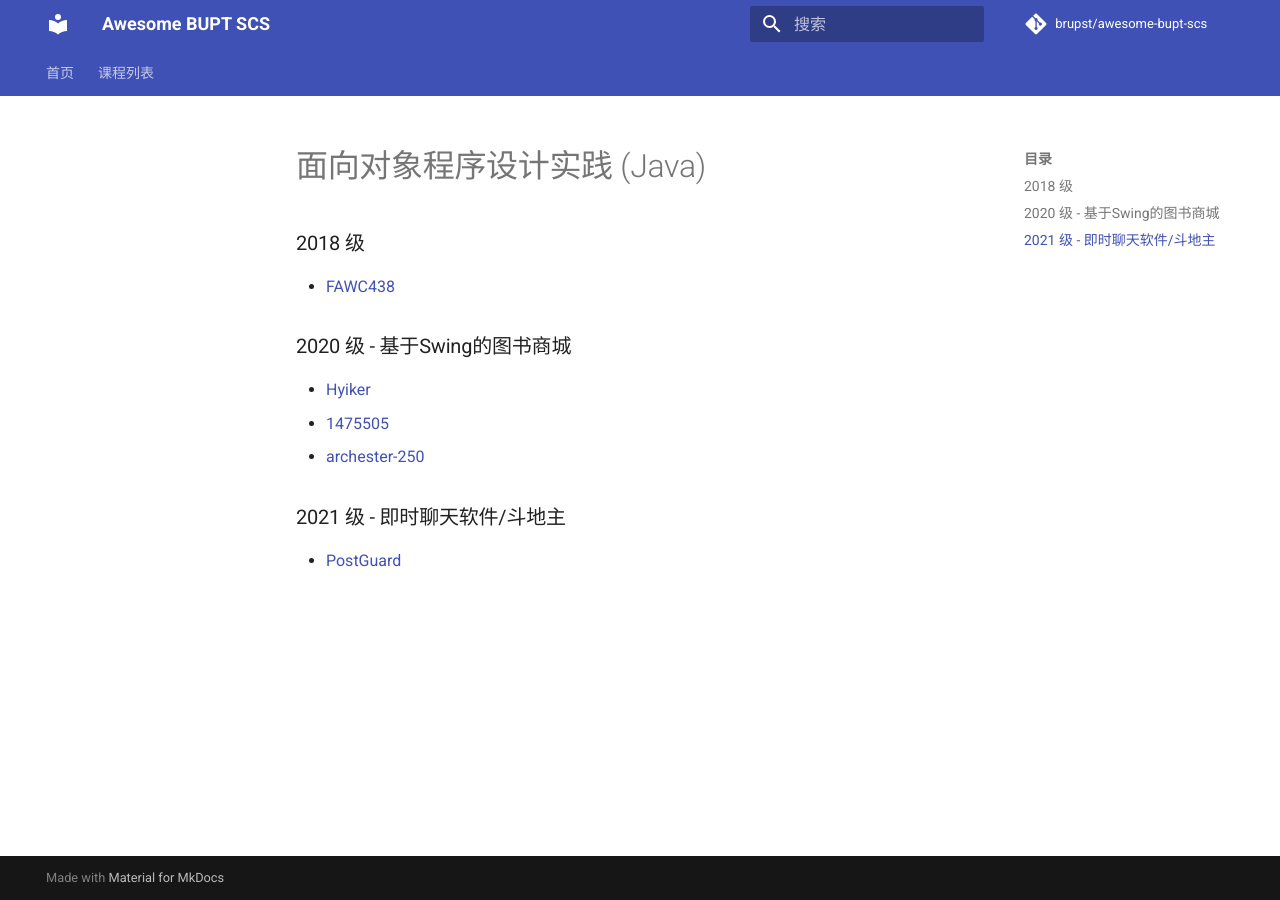
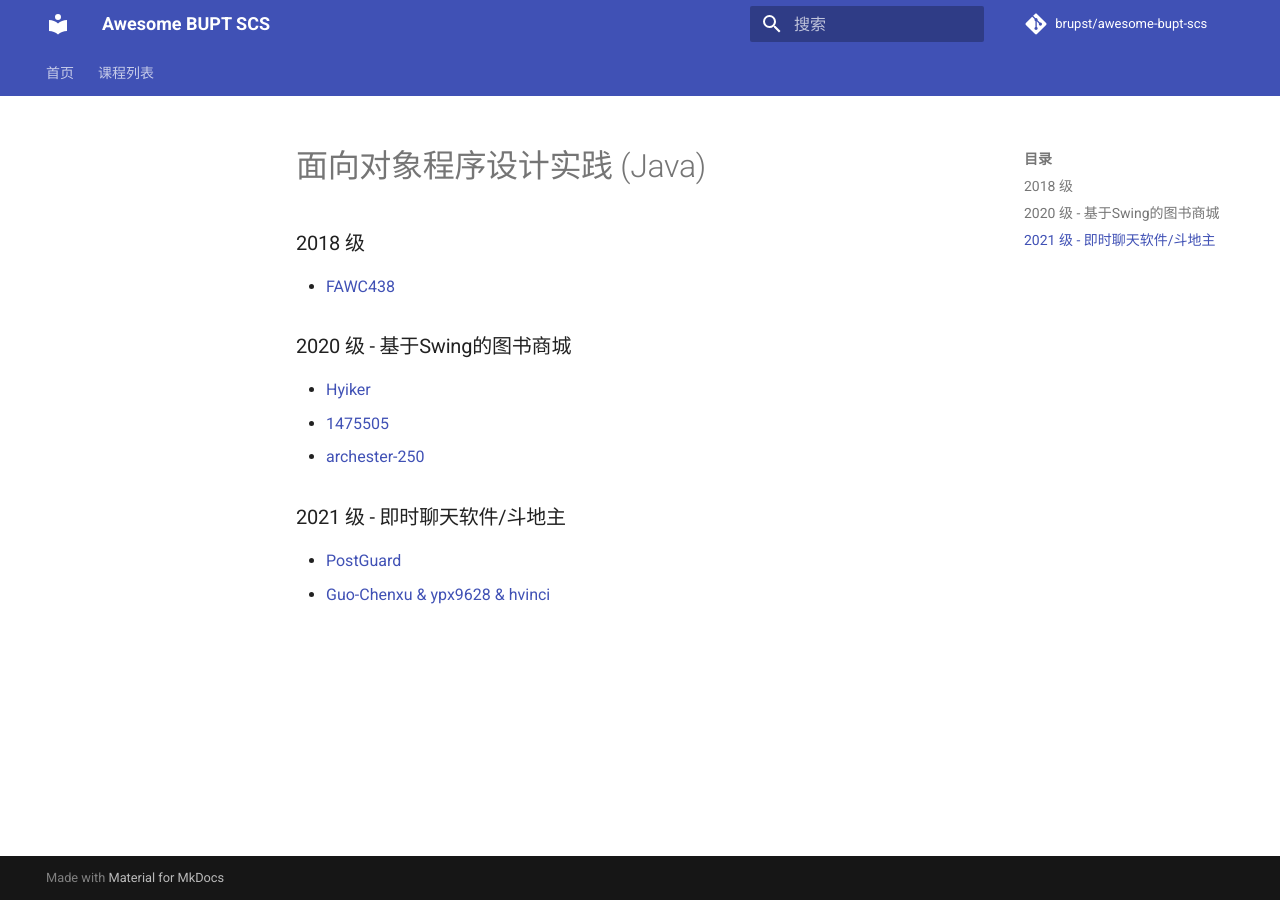
Before and after one commit to brupst/awesome-bupt-scs, an MkDocs documentation site: the page built from projects/Java.md, in a window 1280 px wide. Built offline with MkDocs 1.6.1 and Material for MkDocs 9.7.7, drawn with Linux system fonts in a browser that asks for light colours; comment, search, counter and statistics services are not loaded.

Commit message:
add: 2021级Java大作业 (#81)

```diff
--- a/projects/Java.md
+++ b/projects/Java.md
@@ -13,3 +13,4 @@
 ### 2021 级 - 即时聊天软件/斗地主
 
 * [PostGuard](https://github.com/post-guard/PostLetter)
+* [Guo-Chenxu & ypx9628 & hvinci](https://github.com/Guo-Chenxu/chatroom)
```
